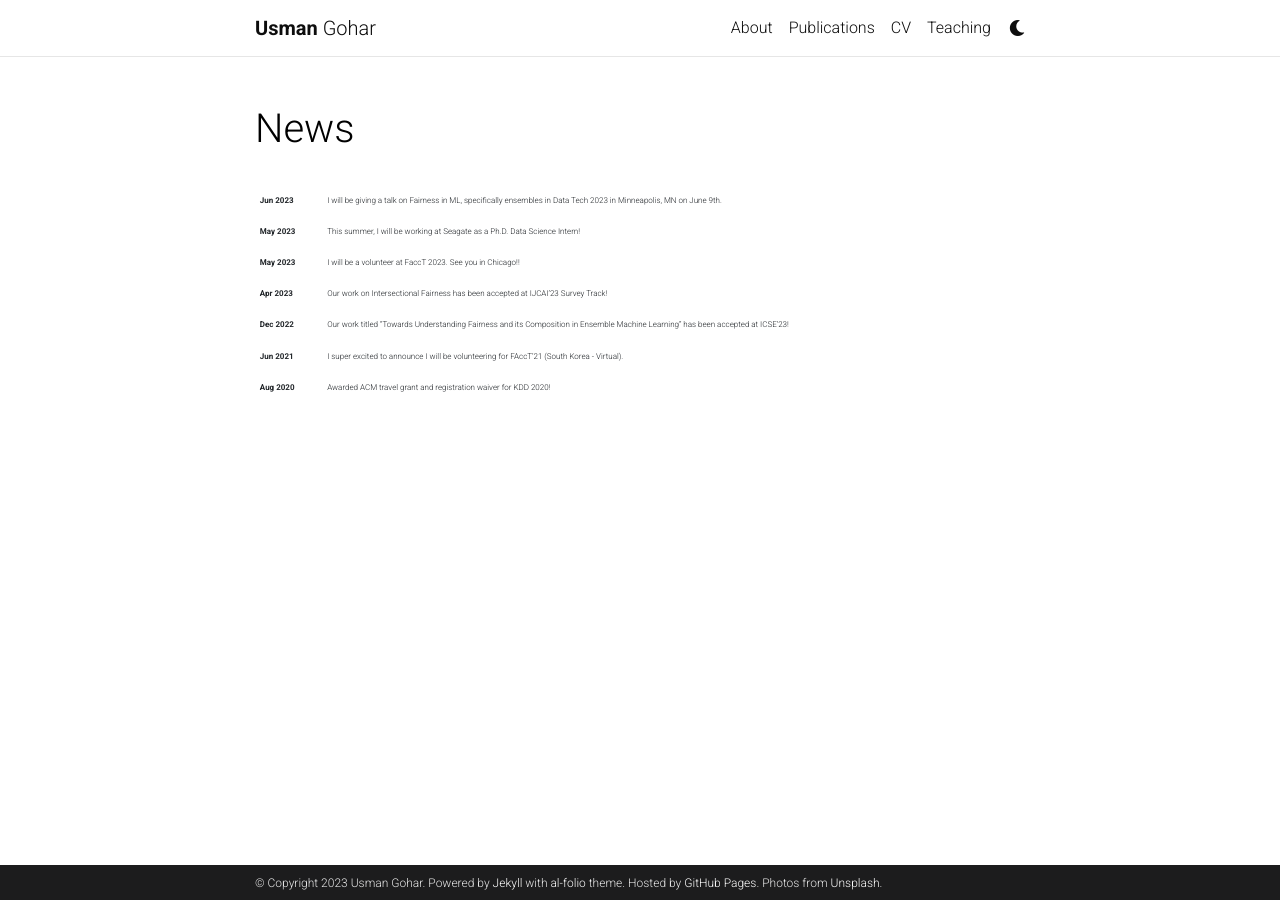
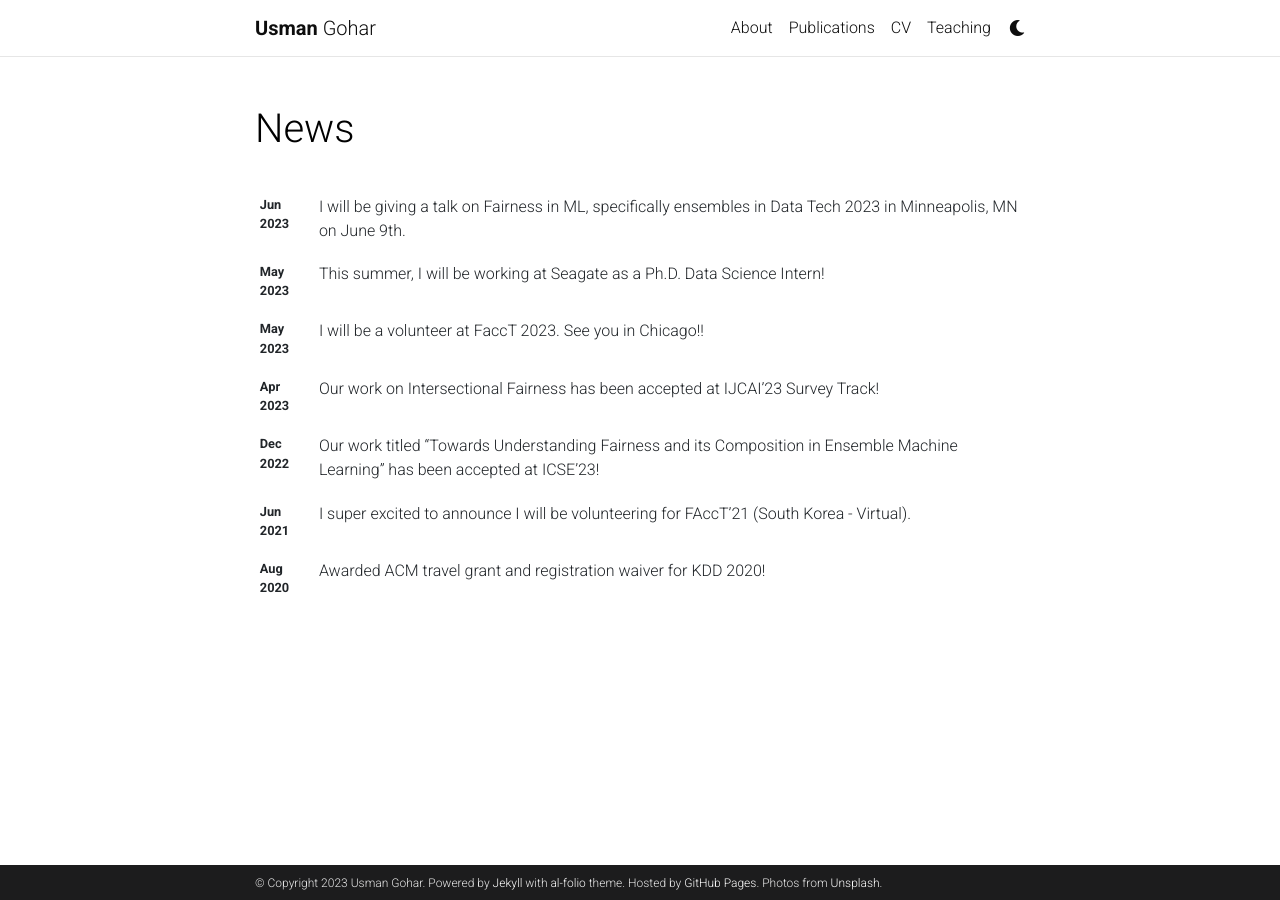
Before and after one commit to UsmanGohar/usmangohar.github.io, a Jekyll site: the page built from news.html, in a window 1280 px wide. Built offline with Jekyll 4.4.1, drawn with Linux system fonts in a browser that asks for light colours; full-size pictures stand in for the smaller copies a plugin makes; comment, search, counter and statistics services are not loaded; a style sheet for code colours, icons or effects is not loaded.

Commit message:
Update _base.scss

```diff
--- a/_sass/_base.scss
+++ b/_sass/_base.scss
@@ -24,9 +24,11 @@ hr {
 }
 
 table {
-  td,
+  td{
+    font-size: 1rem;
+  }
   th {
-    font-size: 0.5rem;
+    font-size: 0.8rem;
   }
 
   th {
```
